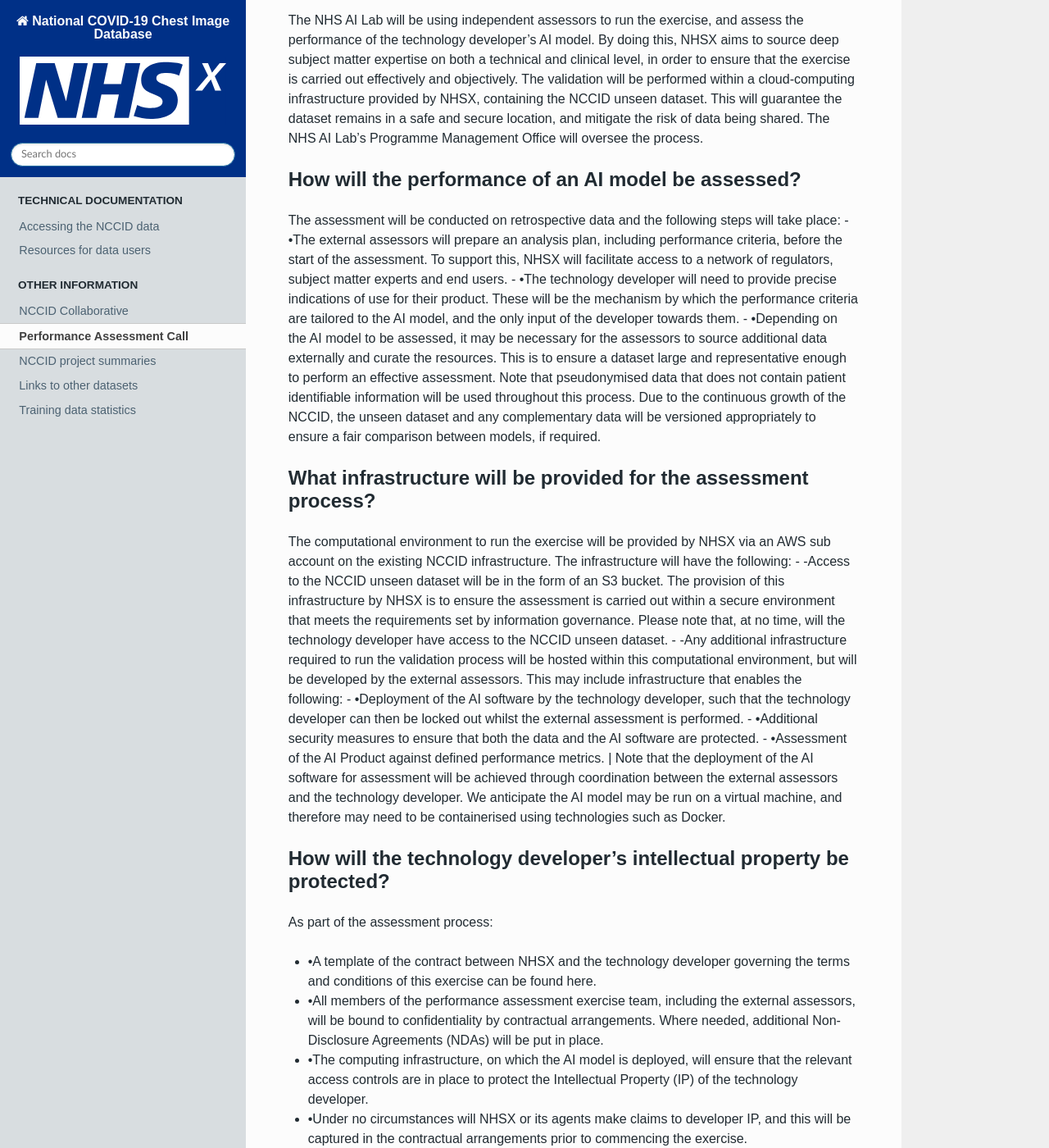
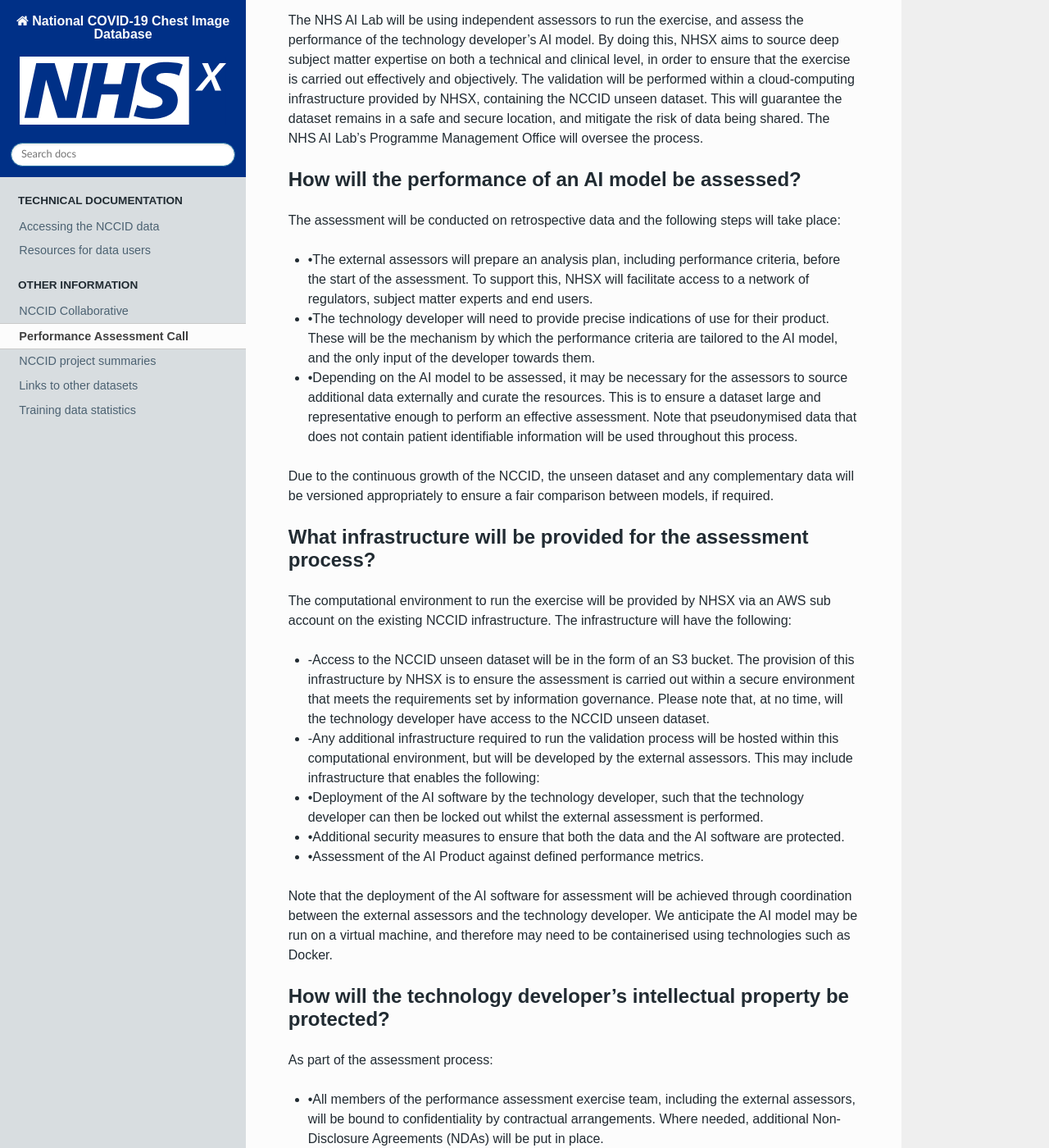
Before and after one commit to nhsx/covid-chest-imaging-database, a Sphinx documentation site: the page built from docs/source/AI_Performance_Assessment.rst, in a window 1280 px wide and 1400 px high, scrolled down 2319 px. Shown: the whole window at 82% size. Built offline with Sphinx 7.4.7 and the Read the Docs theme 2.0.0, drawn with Linux system fonts in a browser that asks for light colours; some of the changed text lies outside the part shown.

Commit message:
remove unnecessary sentence

```diff
--- a/docs/source/AI_Performance_Assessment.rst
+++ b/docs/source/AI_Performance_Assessment.rst
@@ -8,21 +8,21 @@
 
 Introduction
 ------------
-The `National COVID-19 Chest Imaging Database (NCCID) <https://nhsx.github.io/covid-chest-imaging-database/>`_ was created as part of the NHS AI Lab’s response to the coronavirus pandemic. The NCCID is currently the largest database of medical images from COVID patients in the UK, and a world-class initiative accelerating the development of AI technologies. This database will be an important resource to train and assess the performance of AI technologies that can be used as part of the ongoing response to COVID-19. The majority of scans collected by the NCCID are chest X-rays and come from people with and without  COVID-19. The database also holds some additional data about the patients who tested positive, such as their gender and age. A portion of these images and clinical data points has been set aside as ‘unseen’ for the purpose of assessing the performance and fairness of COVID-19 related AI models.
+| The `National COVID-19 Chest Imaging Database (NCCID) <https://nhsx.github.io/covid-chest-imaging-database/>`_ was created as part of the NHS AI Lab’s response to the coronavirus pandemic. The NCCID is currently the largest database of medical images from COVID patients in the UK, and a world-class initiative accelerating the development of AI technologies. This database will be an important resource to train and assess the performance of AI technologies that can be used as part of the ongoing response to COVID-19. The majority of scans collected by the NCCID are chest X-rays and come from people with and without  COVID-19. The database also holds some additional data about the patients who tested positive, such as their gender and age. A portion of these images and clinical data points has been set aside as ‘unseen’ for the purpose of assessing the performance and fairness of COVID-19 related AI models.
 
 | The NHS AI Lab is now inviting research institutions and technology companies that have been developing AI models **using COVID-19 chest imaging data** to apply to have their model’s performance assessed on the NCCID’s unseen dataset. The assessment will be commissioned by NHSX to independent assessors, who will carry out the work with NHSX involvement and supervision.
 
 
 The importance of performance assessment on an unseen, representative dataset
 -----------------------------------------------------------------------------
-The performance of AI models is linked to the characteristics of the data that they have been trained on, and those they encounter once put into clinical practice. This is the source of an important concern about the use of AI in healthcare: how to ensure that the claims made about a model will prove to be the case in the real world, where the data can be different from that used to develop it.
+| The performance of AI models is linked to the characteristics of the data that they have been trained on, and those they encounter once put into clinical practice. This is the source of an important concern about the use of AI in healthcare: how to ensure that the claims made about a model will prove to be the case in the real world, where the data can be different from that used to develop it.
 
 | Assessing the performance of AI models on a dataset that is representative of the UK population reduces the potential for bias and provides NHS commissioners and healthcare regulators with the evidence to judge the safety, efficacy, and generalisability of AI models before they are used in clinical practice. The NHS AI Lab has been working closely with NHS commissioners, regulators and end-users to define this process, and this performance assessment exercise will help to inform how this process may be carried out in the future.
 
 
 How do I apply?
 ---------------
-Before applying, please ensure you are submitting an application for an AI technology developed using chest imaging data that addresses needs connected to COVID-19.
+| Before applying, please ensure you are submitting an application for an AI technology developed using chest imaging data that addresses needs connected to COVID-19.
 
 | Applications from technology developers with products that have already achieved ISO13485 certification or other Quality Management System (QMS) certification are particularly welcome. **This is not a prerequisite for a product to be eligible for this assessment.** However, please note that it is a prerequisite of both the derogation and standard pathways for gaining the UKCA/CE mark.
 
@@ -31,7 +31,7 @@
 
 What will I receive at the end of the assessment?
 -------------------------------------------------
-The technology developer will receive a written report from the external assessors that documents how the AI model in question performed against the defined performance criteria. This will include an assessment of model performance (sensitivity, specificity etc.), and clinical applicability that can be used as evidence to support applications to the MHRA for derogation of UKCA/CE marking or via standard conformance assessment processes.
+| The technology developer will receive a written report from the external assessors that documents how the AI model in question performed against the defined performance criteria. This will include an assessment of model performance (sensitivity, specificity etc.), and clinical applicability that can be used as evidence to support applications to the MHRA for derogation of UKCA/CE marking or via standard conformance assessment processes.
 
 | In addition, depending on the outcome of the exercise, NHSX can support technology developers in identifying and making introductions to NHS trusts which have expressed an interest in commissioning new AI technologies.
 
@@ -45,12 +45,12 @@
 
 What will this exercise involve for the technology developer?
 -------------------------------------------------------------
-The NHS AI Lab will be using independent assessors to run the exercise, and assess the performance of the technology developer’s AI model. By doing this, NHSX aims to source deep subject matter expertise on both a technical and clinical level, in order to ensure that the exercise is carried out effectively and objectively. The validation will be performed within a cloud-computing infrastructure provided by NHSX, containing the NCCID unseen dataset. This will guarantee the dataset remains in a safe and secure location, and mitigate the risk of data being shared. The NHS AI Lab’s Programme Management Office will oversee the process.
+| The NHS AI Lab will be using independent assessors to run the exercise, and assess the performance of the technology developer’s AI model. By doing this, NHSX aims to source deep subject matter expertise on both a technical and clinical level, in order to ensure that the exercise is carried out effectively and objectively. The validation will be performed within a cloud-computing infrastructure provided by NHSX, containing the NCCID unseen dataset. This will guarantee the dataset remains in a safe and secure location, and mitigate the risk of data being shared. The NHS AI Lab’s Programme Management Office will oversee the process.
 
 
 How will the performance of an AI model be assessed?
 ----------------------------------------------------
-The assessment will be conducted on retrospective data and the following steps will take place:
+| The assessment will be conducted on retrospective data and the following steps will take place:
 - •The external assessors will prepare an analysis plan, including performance criteria, before the start of the assessment. To support this, NHSX will facilitate access to a network of regulators, subject matter experts and end users.
 - •The technology developer will need to provide precise indications of use for their product. These will be the mechanism by which the performance criteria are tailored to the AI model, and the only input of the developer towards them.
 - •Depending on the AI model to be assessed, it may be necessary for the assessors to source additional data externally and curate the resources. This is to ensure a dataset large and representative enough to perform an effective assessment. Note that pseudonymised data that does not contain patient identifiable information will be used throughout this process.
@@ -59,7 +59,7 @@
 
 What infrastructure will be provided for the assessment process?
 ----------------------------------------------------------------
-The computational environment to run the exercise will be provided by NHSX via an AWS sub account on the existing NCCID infrastructure. The infrastructure will have the following:
+| The computational environment to run the exercise will be provided by NHSX via an AWS sub account on the existing NCCID infrastructure. The infrastructure will have the following:
 - -Access to the NCCID unseen dataset will be in the form of an S3 bucket. The provision of this infrastructure by NHSX is to ensure the assessment is carried out within a secure environment that meets the requirements set by information governance. Please note that, at no time, will the technology developer have access to the NCCID unseen dataset.
 - -Any additional infrastructure required to run the validation process will be hosted within this computational environment, but will be developed by the external assessors. This may include infrastructure that enables the following:
 - •Deployment of the AI software by the technology developer, such that the technology developer can then be locked out whilst the external assessment is performed.
@@ -70,9 +70,8 @@
 
 How will the technology developer’s intellectual property be protected?
 -----------------------------------------------------------------------
-As part of the assessment process:
+| As part of the assessment process:
 
-- •A template of the contract between NHSX and the technology developer governing the terms and conditions of this exercise can be found here.
 - •All members of the performance assessment exercise team, including the external assessors, will be bound to confidentiality by contractual arrangements. Where needed, additional Non-Disclosure Agreements (NDAs) will be put in place.
 - •The computing infrastructure, on which the AI model is deployed, will ensure that the relevant access controls are in place to protect the Intellectual Property (IP) of the technology developer.
 - •Under no circumstances will NHSX or its agents make claims to developer IP, and this will be captured in the contractual arrangements prior to commencing the exercise.
@@ -80,27 +79,27 @@
 
 How long will the assessment process take?
 ------------------------------------------
-The process end-to-end will take approximately 12-16 weeks to complete, depending on the complexity of the model deployment and analysis.
+| The process end-to-end will take approximately 12-16 weeks to complete, depending on the complexity of the model deployment and analysis.
 How many AI models do you intend to assess?
 This will depend on the number of applications received and the strength of the proposals.
 
 
 How much will this assessment cost me?
 --------------------------------------
-NHSX will bear the cost of the performance assessment exercise.
+| NHSX will bear the cost of the performance assessment exercise.
 
 
 How will applications be assessed?
 ----------------------------------
-Applications will be scored against a set of defined criteria for each of the following categories:
+| Applications will be scored against a set of defined criteria for each of the following categories:
 
 - •NHS importance
 - •Technical feasibility
 - •Financial viability
 
-Further details for the above criteria are included in the Application Form.
+| Further details for the above criteria are included in the Application Form.
 
-Applications will be assessed by an appointed committee consisting of:
+| Applications will be assessed by an appointed committee consisting of:
 
 - •Clinical advisors
 - •Technical advisors
```
